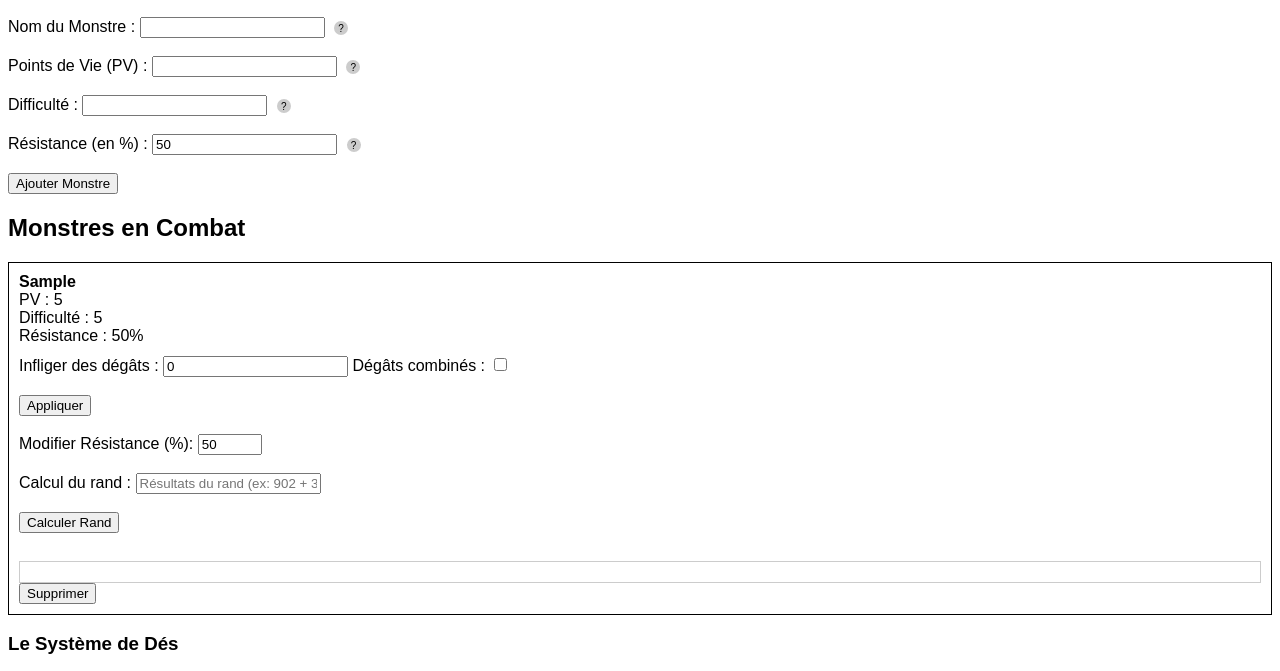
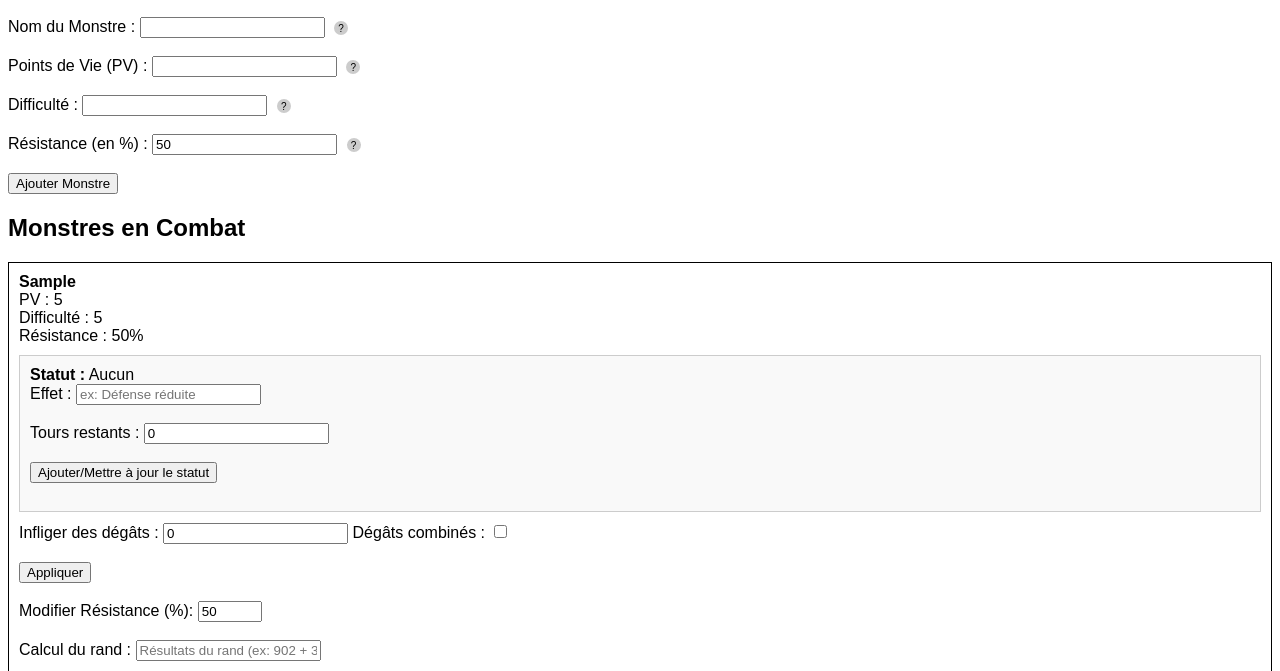
Before and after one commit to LiaFo/LiaFo.github.io, a plain HTML site: page index.html in a window 1280 px wide. Both pictures are taken after typing "Sample", "5", "5" into the empty fields and a click on the button "Ajouter Monstre". Shown: the part 111-782 px from the top of the page. Drawn offline with Linux system fonts and the light colour scheme.

Commit message:
Update index.html

```diff
--- a/index.html
+++ b/index.html
@@ -21,6 +21,12 @@
         }
         .monster-actions {
             margin-top: 10px;
+        }
+        .status-container {
+            margin-top: 10px;
+            padding: 10px;
+            border: 1px solid #ccc;
+            background-color: #f9f9f9;
         }
         .result-box {
             margin-top: 10px;
@@ -119,6 +125,20 @@
                 <div>PV : <span class="hp">${hp}</span></div>
                 <div>Difficulté : <span class="difficulty">${difficulty}</span></div>
                 <div>Résistance : <span class="resistance">${resistance}</span>%</div>
+
+                <!-- Conteneur pour les statuts -->
+                <div class="status-container">
+                    <strong>Statut :</strong> Aucun <br>
+                    <label for="status-effect">Effet :</label>
+                    <input type="text" class="status-effect" placeholder="ex: Défense réduite"><br><br>
+
+                    <label for="status-turns">Tours restants :</label>
+                    <input type="number" class="status-turns" min="0" value="0"><br><br>
+
+                    <button class="apply-status">Ajouter/Mettre à jour le statut</button><br><br>
+                    <div class="status-info"></div>
+                </div>
+
                 <div class="monster-actions">
                     <label for="damage">Infliger des dégâts :</label>
                     <input type="number" class="damage-input" min="0" value="0">
@@ -171,6 +191,24 @@
                     <strong>Difficulté du Monstre :</strong> ${difficulty}<br>
                     <strong>Dégâts potentiels :</strong> ${potentialDamage}
                 `;
+            });
+
+            // Ajouter ou mettre à jour un statut
+            const applyStatusBtn = monsterDiv.querySelector('.apply-status');
+            const statusEffectInput = monsterDiv.querySelector('.status-effect');
+            const statusTurnsInput = monsterDiv.querySelector('.status-turns');
+            const statusInfoDiv = monsterDiv.querySelector('.status-info');
+            applyStatusBtn.addEventListener('click', function () {
+                const statusEffect = statusEffectInput.value;
+                const statusTurns = parseInt(statusTurnsInput.value);
+                if (statusEffect && statusTurns > 0) {
+                    statusInfoDiv.innerHTML = `
+                        <strong>Effet :</strong> ${statusEffect}<br>
+                        <strong>Tours restants :</strong> ${statusTurns}
+                    `;
+                } else {
+                    statusInfoDiv.innerHTML = "<strong>Statut :</strong> Aucun";
+                }
             });
 
             // Supprimer un monstre
```
